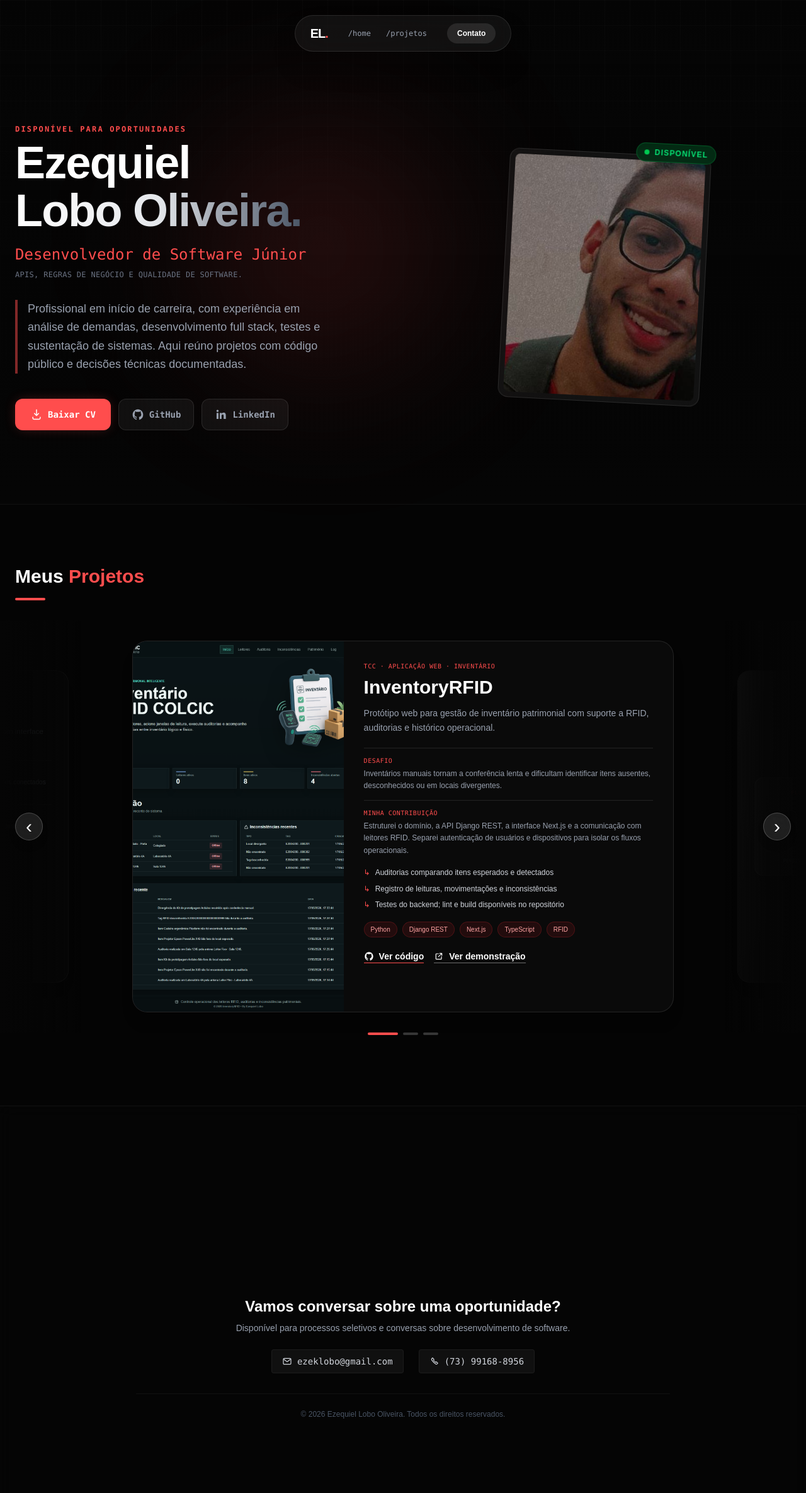
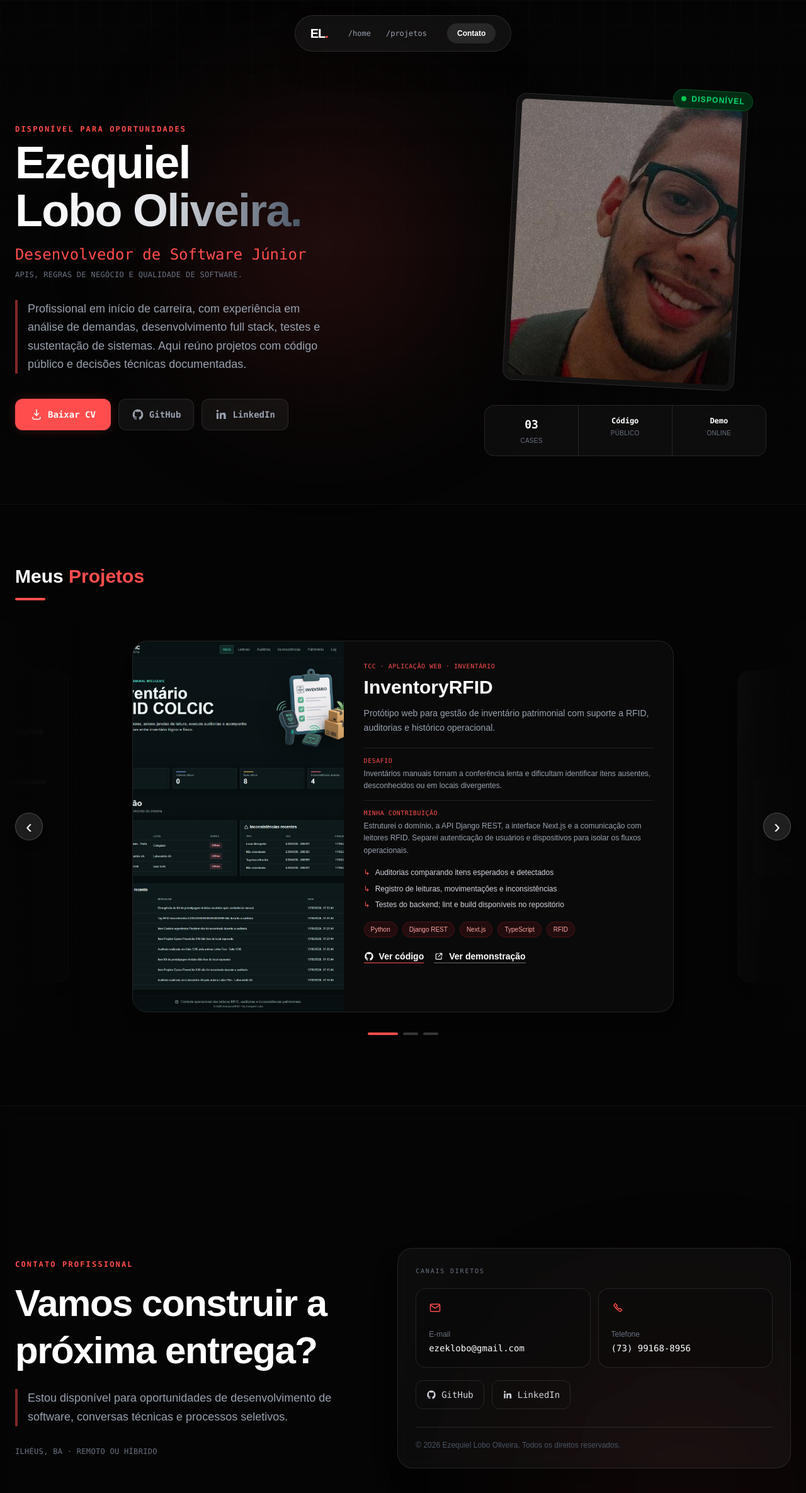
Before and after one commit to EzekLobo/ezequiel-lobo-portfolio, a Next.js app: page / in a window 1280 px wide. Shown: the top 2370 px of the page at 63% size. Built offline with nearby package versions, Linux system fonts and the light colour scheme.

Commit message:
feat: aproveita melhor as janelas de inicio e contato

```diff
--- a/components/Footer.tsx
+++ b/components/Footer.tsx
@@ -1,17 +1,29 @@
 import { profile } from "@/content/portfolio";
-import { MailIcon, PhoneIcon } from "./Icons";
+import { GitHubIcon, LinkedInIcon, MailIcon, PhoneIcon } from "./Icons";
 
 export default function Footer() {
   return (
-    <footer id="contato" data-scroll-window className="relative z-10 mt-auto flex min-h-screen items-center border-t border-white/5 bg-brand-dark/80 text-center backdrop-blur-md">
-      <div data-scroll-focus className="mx-auto w-full max-w-4xl px-6 py-16">
-        <h2 className="mb-2 text-2xl font-bold text-white">Vamos conversar sobre uma oportunidade?</h2>
-        <p className="mb-6 text-sm text-gray-400">Disponível para processos seletivos e conversas sobre desenvolvimento de software.</p>
-        <div className="flex flex-col items-center justify-center gap-4 font-mono text-sm text-gray-300 md:flex-row md:gap-6">
-          <a href={`mailto:${profile.email}`} className="inline-flex items-center gap-2 rounded border border-white/5 bg-white/5 px-4 py-2 transition-colors hover:border-brand-red/50 hover:text-white"><MailIcon className="h-4 w-4" />{profile.email}</a>
-          <a href={`tel:${profile.phone.replace(/\D/g, "")}`} className="inline-flex items-center gap-2 rounded border border-white/5 bg-white/5 px-4 py-2 transition-colors hover:border-brand-red/50 hover:text-white"><PhoneIcon className="h-4 w-4" />{profile.phone}</a>
+    <footer id="contato" data-scroll-window className="relative z-10 mt-auto flex min-h-screen items-center overflow-hidden border-t border-white/5 bg-brand-dark/80 backdrop-blur-md">
+      <div className="pointer-events-none absolute right-0 bottom-0 h-96 w-96 rounded-full bg-brand-red/10 blur-[140px]" />
+      <div data-scroll-focus className="relative mx-auto grid w-full max-w-7xl items-center gap-12 px-6 py-16 lg:grid-cols-[.9fr_1.1fr] lg:gap-24">
+        <div className="text-center lg:text-left">
+          <p className="font-mono text-xs font-bold tracking-[0.18em] text-brand-red uppercase">Contato profissional</p>
+          <h2 className="mt-4 max-w-xl text-4xl leading-tight font-black tracking-tight text-white md:text-6xl">Vamos construir a próxima entrega?</h2>
+          <p className="mx-auto mt-6 max-w-lg border-l-4 border-brand-red/50 pl-4 text-left text-base leading-relaxed text-gray-400 md:text-lg lg:mx-0">Estou disponível para oportunidades de desenvolvimento de software, conversas técnicas e processos seletivos.</p>
+          <p className="mt-8 font-mono text-xs tracking-wide text-gray-500 uppercase">{profile.location} · Remoto ou híbrido</p>
         </div>
-        <div className="mt-8 border-t border-white/5 pt-6"><p className="text-xs text-gray-600">© {new Date().getFullYear()} {profile.name}. Todos os direitos reservados.</p></div>
+        <div className="rounded-3xl border border-white/10 bg-white/[0.035] p-5 shadow-2xl backdrop-blur-sm sm:p-7">
+          <p className="font-mono text-[10px] tracking-[0.18em] text-gray-500 uppercase">Canais diretos</p>
+          <div className="mt-5 grid gap-3 sm:grid-cols-2">
+            <a href={`mailto:${profile.email}`} className="rounded-2xl border border-white/10 bg-black/20 p-5 text-left transition-colors hover:border-brand-red/50 hover:bg-white/5"><MailIcon className="h-5 w-5 text-brand-red" /><p className="mt-6 text-xs text-gray-500">E-mail</p><p className="mt-1 break-all font-mono text-sm text-white">{profile.email}</p></a>
+            <a href={`tel:${profile.phone.replace(/\D/g, "")}`} className="rounded-2xl border border-white/10 bg-black/20 p-5 text-left transition-colors hover:border-brand-red/50 hover:bg-white/5"><PhoneIcon className="h-5 w-5 text-brand-red" /><p className="mt-6 text-xs text-gray-500">Telefone</p><p className="mt-1 font-mono text-sm text-white">{profile.phone}</p></a>
+          </div>
+          <div className="mt-5 flex flex-wrap gap-3">
+            <a href={profile.github} target="_blank" rel="noreferrer" className="inline-flex items-center gap-2 rounded-xl border border-white/10 px-4 py-3 font-mono text-sm text-gray-300 transition-colors hover:border-white/30 hover:text-white"><GitHubIcon className="h-4 w-4" />GitHub</a>
+            <a href={profile.linkedin} target="_blank" rel="noreferrer" className="inline-flex items-center gap-2 rounded-xl border border-white/10 px-4 py-3 font-mono text-sm text-gray-300 transition-colors hover:border-white/30 hover:text-white"><LinkedInIcon className="h-4 w-4" />LinkedIn</a>
+          </div>
+          <div className="mt-7 border-t border-white/10 pt-5"><p className="text-xs text-gray-600">© {new Date().getFullYear()} {profile.name}. Todos os direitos reservados.</p></div>
+        </div>
       </div>
     </footer>
   );
--- a/components/Hero.tsx
+++ b/components/Hero.tsx
@@ -10,7 +10,7 @@ export default function Hero() {
   return (
     <header id="inicio" data-scroll-window className="relative z-10 flex min-h-screen items-center pt-20">
       <div className="pointer-events-none absolute top-1/4 left-1/4 h-96 w-96 rounded-full bg-brand-red/15 blur-[128px]" />
-      <div className="relative mx-auto grid w-full max-w-7xl items-center gap-12 px-6 lg:grid-cols-2">
+      <div className="relative mx-auto grid w-full max-w-7xl items-center gap-12 px-6 py-12 lg:grid-cols-[1.1fr_.9fr] lg:gap-16">
         <div className="order-2 space-y-8 text-center animate-enter lg:order-1 lg:text-left">
           <div className="space-y-2">
             <p className="font-mono text-xs font-bold uppercase tracking-[0.18em] text-brand-red">Disponível para oportunidades</p>
@@ -28,10 +28,15 @@ export default function Hero() {
             <a href={profile.linkedin} target="_blank" rel="noreferrer" className="flex items-center justify-center gap-2 rounded-xl border border-white/10 bg-white/5 px-4 py-3.5 font-bold text-gray-400 transition-all hover:border-white/30 hover:bg-white/10 hover:text-white md:px-5"><LinkedInIcon className="h-5 w-5" /><span className="font-mono text-sm">LinkedIn</span></a>
           </div>
         </div>
-        <div className="order-1 mt-8 flex h-full items-center justify-center lg:order-2 lg:mt-0">
-          <div className="group relative mx-auto w-52 rotate-3 rounded-2xl border border-white/10 bg-white/5 p-2 shadow-2xl transition-transform duration-500 hover:rotate-0 md:w-80">
+        <div className="order-1 mt-8 flex flex-col items-center lg:order-2 lg:mt-0">
+          <div className="group relative mx-auto w-56 rotate-3 rounded-2xl border border-white/10 bg-white/5 p-2 shadow-2xl transition-transform duration-500 hover:rotate-0 md:w-80 xl:w-[23rem]">
             <div className="absolute -top-5 -right-2 z-20 inline-flex items-center gap-2 rounded-full border border-green-500/30 bg-green-950/90 px-3 py-1.5 text-[10px] font-bold tracking-widest text-green-400 uppercase shadow-lg backdrop-blur-md md:text-xs"><span className="relative flex h-2 w-2"><span className="absolute inline-flex h-full w-full animate-ping rounded-full bg-green-400 opacity-75" /><span className="relative inline-flex h-2 w-2 rounded-full bg-green-500" /></span>Disponível</div>
-            <div className="relative aspect-[4/5] overflow-hidden rounded-lg bg-brand-card"><Image src="/profile/ezequiel.jpg" alt={profile.name} fill priority sizes="(max-width: 768px) 208px, 320px" className="object-cover grayscale-[20%] transition-all duration-700 group-hover:scale-105 group-hover:grayscale-0" /></div>
+            <div className="relative aspect-[4/5] overflow-hidden rounded-lg bg-brand-card"><Image src="/profile/ezequiel.jpg" alt={profile.name} fill priority sizes="(max-width: 768px) 224px, (max-width: 1280px) 320px, 368px" className="object-cover grayscale-[20%] transition-all duration-700 group-hover:scale-105 group-hover:grayscale-0" /></div>
+          </div>
+          <div className="mt-8 grid w-full max-w-md grid-cols-3 overflow-hidden rounded-2xl border border-white/10 bg-white/[0.035] text-center backdrop-blur-sm">
+            <div className="border-r border-white/10 px-3 py-4"><p className="font-mono text-lg font-bold text-white">03</p><p className="mt-1 text-[10px] tracking-wide text-gray-500 uppercase">Cases</p></div>
+            <div className="border-r border-white/10 px-3 py-4"><p className="font-mono text-xs font-bold text-white">Código</p><p className="mt-1 text-[10px] tracking-wide text-gray-500 uppercase">Público</p></div>
+            <div className="px-3 py-4"><p className="font-mono text-xs font-bold text-white">Demo</p><p className="mt-1 text-[10px] tracking-wide text-gray-500 uppercase">Online</p></div>
           </div>
         </div>
       </div>
```
